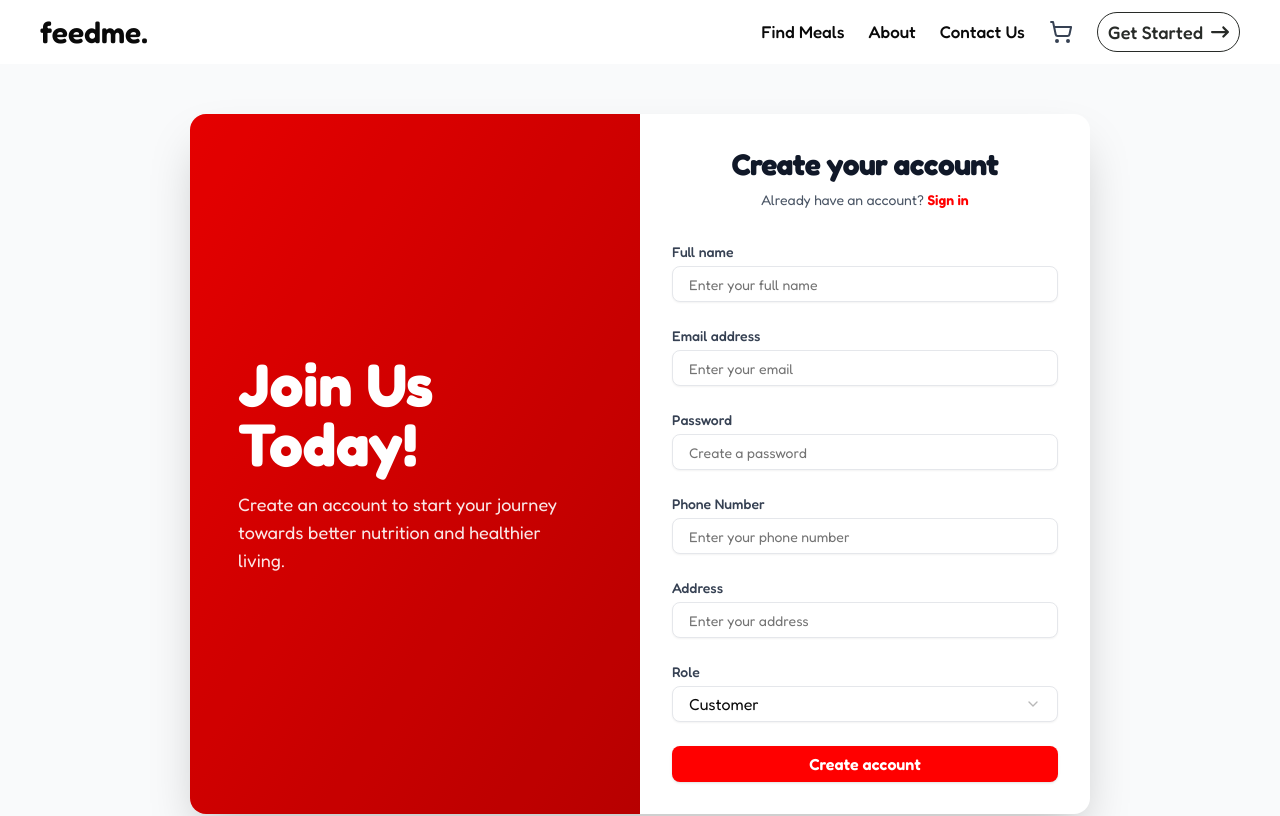
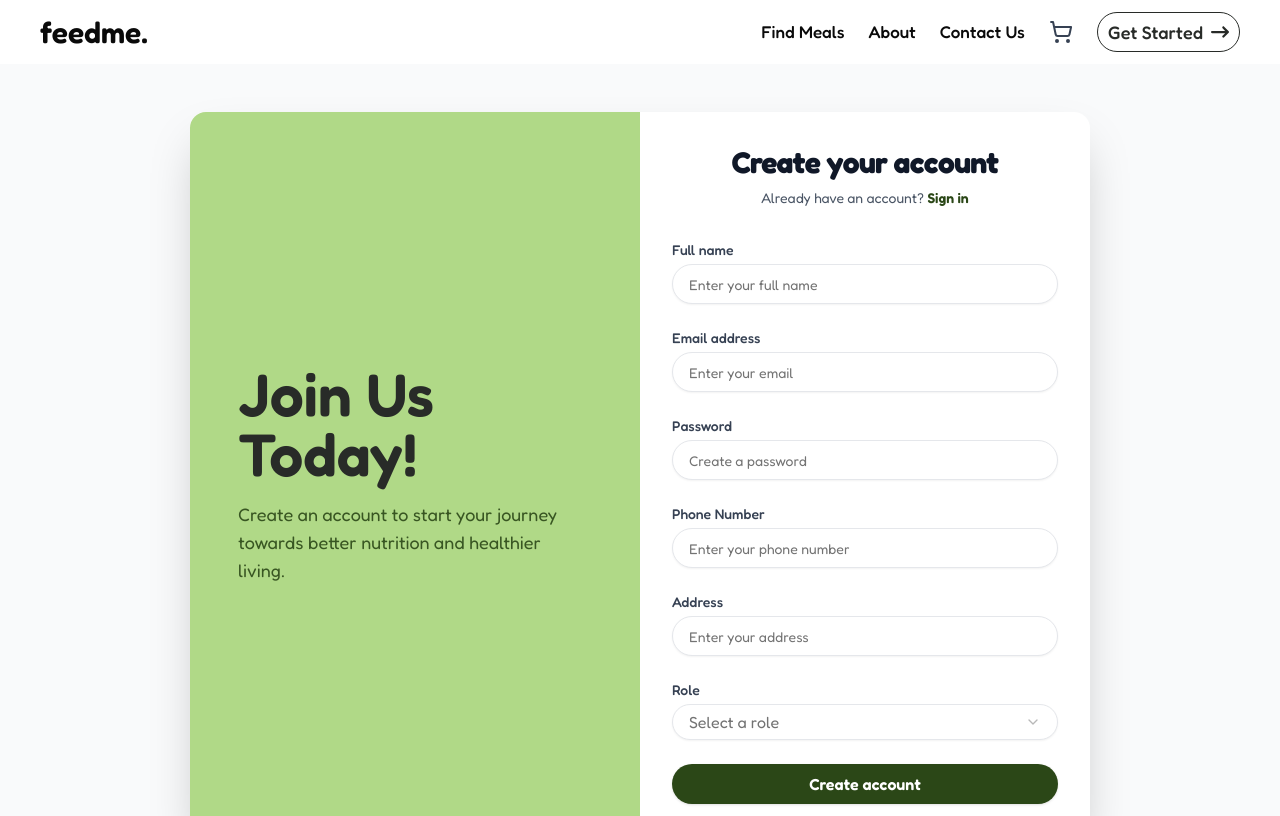
Before and after one commit to smhasanjamil/feedme, a Next.js app: page /register in a window 1280 px wide. Shown: the top 816 px of the page. Built offline with nearby package versions, Linux system fonts and the light colour scheme; no server answers.

Commit message:
updated signup page

```diff
--- a/app/(commonLayout)/register/page.tsx
+++ b/app/(commonLayout)/register/page.tsx
@@ -113,15 +113,15 @@ export default function SignUp() {
     <div className="flex min-h-screen items-center justify-center bg-gray-50 px-4 py-12 sm:px-6 lg:px-8">
       <div className="w-full max-w-[900px] overflow-hidden rounded-2xl bg-white shadow-2xl">
         <div className="grid grid-cols-1 md:grid-cols-2">
-          <div className="relative hidden bg-gradient-to-br from-[#FF0000] to-[#CC0000] md:block">
+          <div className="relative hidden bg-feed-lime md:block">
             <div className="absolute inset-0 bg-black/10" />
             <div className="relative flex h-full flex-col justify-center p-12">
-              <h3 className="text-4xl font-bold text-white md:text-5xl lg:text-6xl">
+              <h3 className="text-4xl font-semibold text-feed-black md:text-5xl lg:text-6xl">
                 Join Us
                 <br />
                 Today!
               </h3>
-              <p className="mt-4 text-lg text-white/90">
+              <p className="mt-4 text-lg text-feed-jungle/90">
                 Create an account to start your journey towards better nutrition
                 and healthier living.
               </p>
@@ -137,7 +137,7 @@ export default function SignUp() {
                 Already have an account?{" "}
                 <Link
                   href="/login"
-                  className="font-semibold text-[#FF0000] transition-colors hover:text-[#CC0000]"
+                  className="font-semibold text-feed-jungle transition-colors hover:text-feed-black"
                 >
                   Sign in
                 </Link>
@@ -158,7 +158,7 @@ export default function SignUp() {
                       id="name"
                       type="text"
                       placeholder="Enter your full name"
-                      className="block w-full rounded-md border border-gray-200 bg-white px-4 py-3 text-base focus:border-[#FF0000] focus:ring-2 focus:ring-[#FF0000]/20 focus:outline-none"
+                      className="block w-full rounded-full h-10 border border-gray-200 bg-white px-4 py-3 text-base focus:border-[#FF0000] focus:ring-2 focus:ring-[#FF0000]/20 focus:outline-none"
                       {...register("name", { required: "Name is required" })}
                     />
                     {errors.name && (
@@ -181,7 +181,7 @@ export default function SignUp() {
                       id="email"
                       type="email"
                       placeholder="Enter your email"
-                      className="block w-full rounded-md border border-gray-200 bg-white px-4 py-3 text-base focus:border-[#FF0000] focus:ring-2 focus:ring-[#FF0000]/20 focus:outline-none"
+                      className="block w-full rounded-full h-10 border border-gray-200 bg-white px-4 py-3 text-base focus:border-[#FF0000] focus:ring-2 focus:ring-[#FF0000]/20 focus:outline-none"
                       {...register("email", {
                         required: "Email is required",
                         pattern: {
@@ -210,7 +210,7 @@ export default function SignUp() {
                       id="password"
                       type="password"
                       placeholder="Create a password"
-                      className="block w-full rounded-md border border-gray-200 bg-white px-4 py-3 text-base focus:border-[#FF0000] focus:ring-2 focus:ring-[#FF0000]/20 focus:outline-none"
+                      className="block w-full rounded-full h-10 border border-gray-200 bg-white px-4 py-3 text-base focus:border-[#FF0000] focus:ring-2 focus:ring-[#FF0000]/20 focus:outline-none"
                       {...register("password", {
                         required: "Password is required",
                         minLength: {
@@ -239,7 +239,7 @@ export default function SignUp() {
                       id="phone"
                       type="tel"
                       placeholder="Enter your phone number"
-                      className="block w-full rounded-md border border-gray-200 bg-white px-4 py-3 text-base focus:border-[#FF0000] focus:ring-2 focus:ring-[#FF0000]/20 focus:outline-none"
+                      className="block w-full rounded-full h-10 border border-gray-200 bg-white px-4 py-3 text-base focus:border-[#FF0000] focus:ring-2 focus:ring-[#FF0000]/20 focus:outline-none"
                       {...register("phone", {
                         required: "Phone number is required",
                       })}
@@ -264,7 +264,7 @@ export default function SignUp() {
                       id="address"
                       type="text"
                       placeholder="Enter your address"
-                      className="block w-full rounded-md border border-gray-200 bg-white px-4 py-3 text-base focus:border-[#FF0000] focus:ring-2 focus:ring-[#FF0000]/20 focus:outline-none"
+                      className="block w-full rounded-full h-10 border border-gray-200 bg-white px-4 py-3 text-base focus:border-[#FF0000] focus:ring-2 focus:ring-[#FF0000]/20 focus:outline-none"
                       {...register("address", {
                         required: "Address is required",
                       })}
@@ -286,10 +286,9 @@ export default function SignUp() {
                   </label>
                   <div className="mt-1">
                     <Select
-                      defaultValue="customer"
                       onValueChange={(value) => setValue("role", value)}
                     >
-                      <SelectTrigger className="w-full rounded-md border border-gray-200 bg-white px-4 py-3 text-base focus:border-[#FF0000] focus:ring-2 focus:ring-[#FF0000]/20 focus:outline-none">
+                      <SelectTrigger className="w-full h-10 rounded-full border border-gray-200 bg-white px-4 py-3 text-base focus:border-feed-lime focus:ring-2 focus:ring-feed-lime/20 focus:outline-none">
                         <SelectValue placeholder="Select a role" />
                       </SelectTrigger>
                       <SelectContent>
@@ -308,7 +307,7 @@ export default function SignUp() {
                 <div>
                   <Button
                     type="submit"
-                    className="w-full rounded-md bg-[#FF0000] px-8 py-3.5 text-base font-semibold text-white shadow-sm transition-all duration-200 hover:bg-[#CC0000] focus:ring-2 focus:ring-[#FF0000] focus:ring-offset-2 focus:outline-none disabled:cursor-not-allowed disabled:opacity-70"
+                    className="w-full bg-feed-jungle px-8 py-3.5 text-base font-semibold text-white shadow-sm transition-all duration-200 hover:bg-feed-black h-10 rounded-full focus:ring-2 focus:ring-[#FF0000] focus:ring-offset-2 focus:outline-none disabled:cursor-not-allowed disabled:opacity-70"
                     disabled={isLoading}
                   >
                     {isLoading ? "Creating account..." : "Create account"}
```
